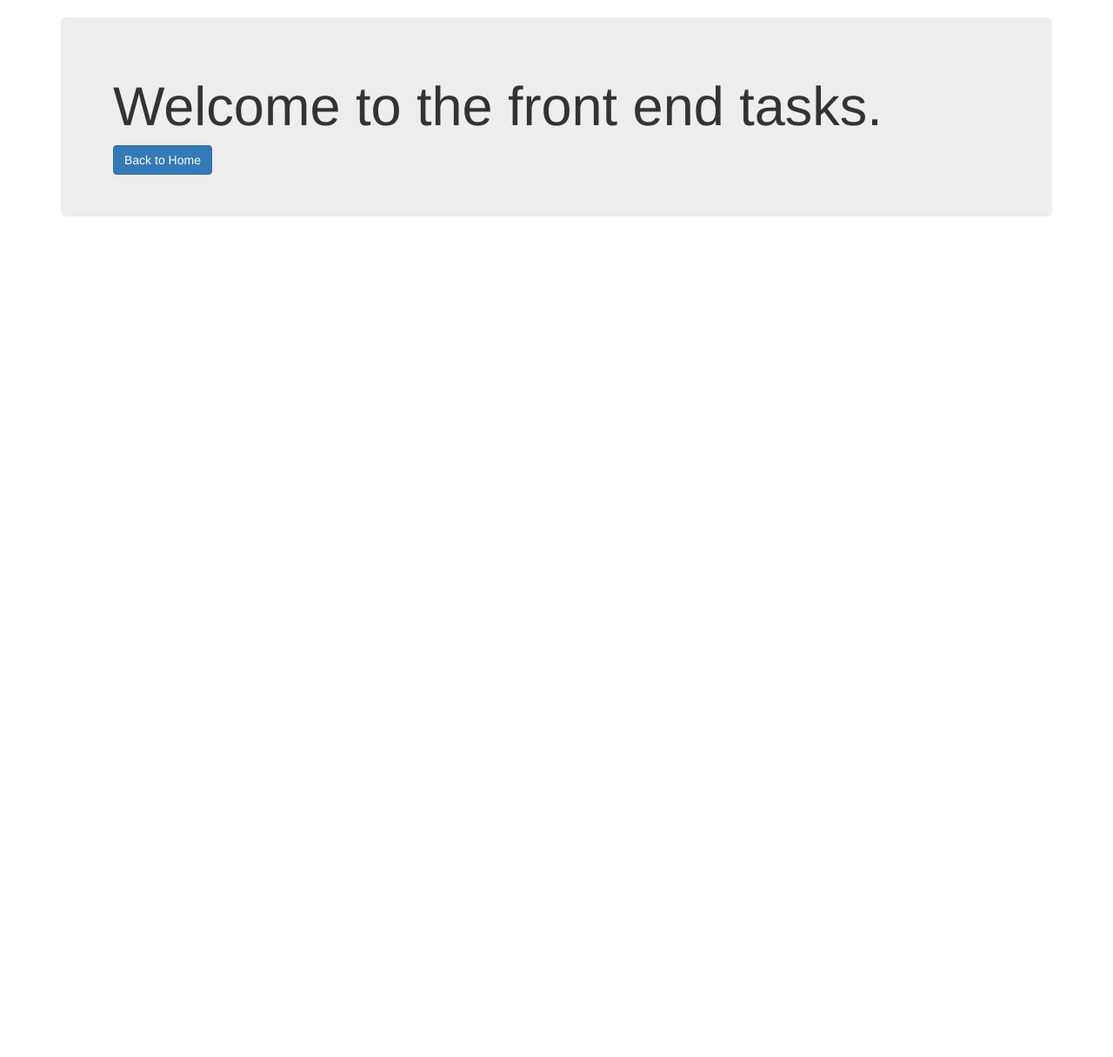
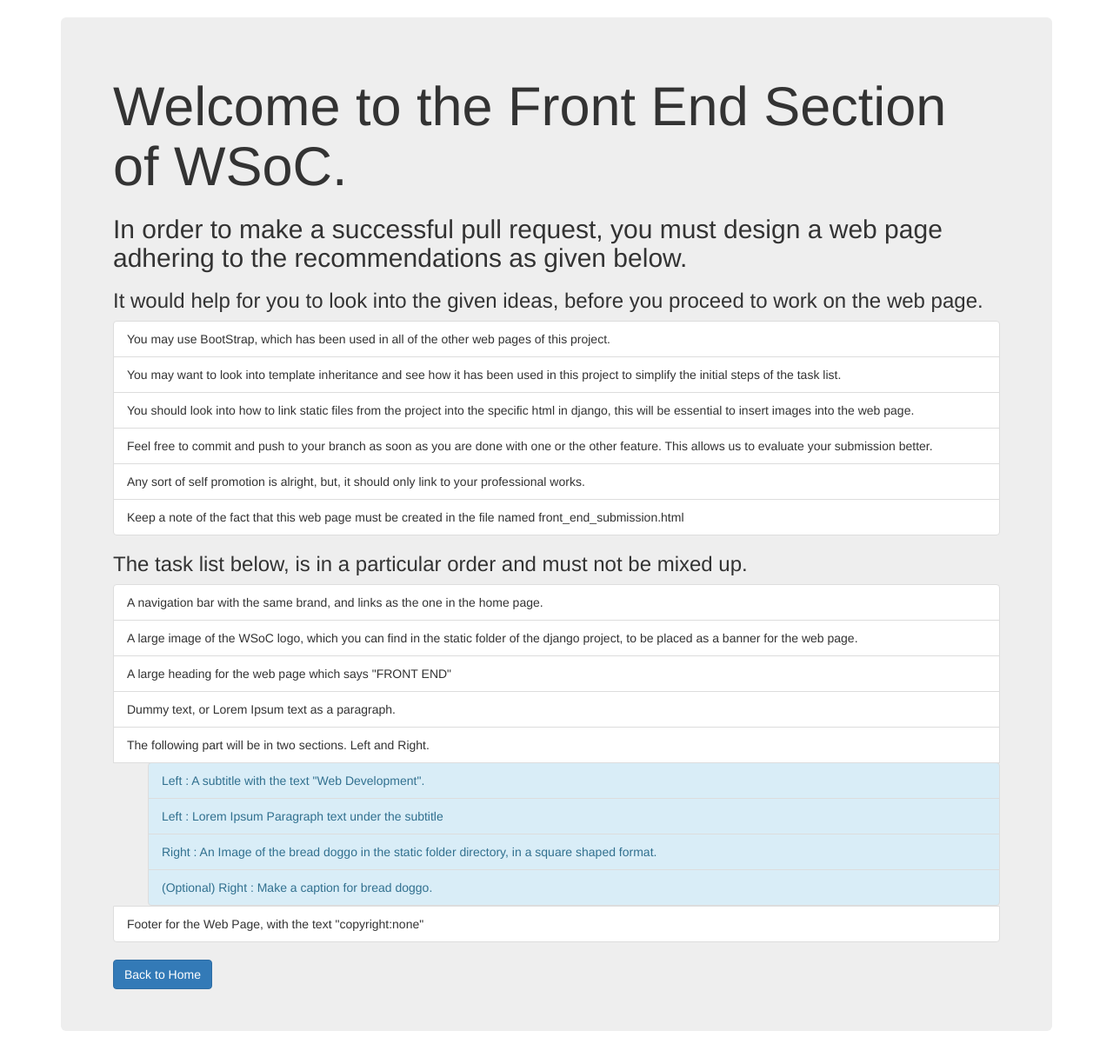
Before and after one commit to tatiniG/WSoC-TestRepo1, a Django app: page /frontend/ in a window 1280 px wide. Shown: the part 51-1267 px from the top of the page at 87% size. Before the commit the page ends 300 px from the top, so only its background shows below. Run offline with Django 3.2, Linux system fonts and the light colour scheme; some libraries are stand-ins or nearby versions.

Commit message:
Front End Task Completion.

```diff
--- a/slr/basic_app/templates/basic_app/frontend.html
+++ b/slr/basic_app/templates/basic_app/frontend.html
@@ -1,6 +1,32 @@
 {% extends 'basic_app/basic_app_base.html' %}
+{% load static %}
 <title>Front End Page</title>
 {% block body_block %}
-    <h1>Welcome to the front end tasks.</h1>
+    <h1>Welcome to the Front End Section of WSoC.</h1>
+    <h2>In order to make a successful pull request, you must design a web page adhering to the recommendations as given below.</h2>
+    <h3>It would help for you to look into the given ideas, before you proceed to work on the web page.</h3>
+    <ul class="list-group">
+        <li class="list-group-item">You may use BootStrap, which has been used in all of the other web pages of this project.</li>
+        <li class="list-group-item">You may want to look into template inheritance and see how it has been used in this project to simplify the initial steps of the task list.</li>
+        <li class="list-group-item">You should look into how to link static files from the project into the specific html in django, this will be essential to insert images into the web page.</li>
+        <li class="list-group-item">Feel free to commit and push to your branch as soon as you are done with one or the other feature. This allows us to evaluate your submission better.</li>
+        <li class="list-group-item">Any sort of self promotion is alright, but, it should only link to your professional works.</li>
+        <li class="list-group-item">Keep a note of the fact that this web page must be created in the file named front_end_submission.html</li>
+    </ul>
+    <h3>The task list below, is in a particular order and must not be mixed up.</h3>
+    <ul class="list-group">
+        <li class="list-group-item">A navigation bar with the same brand, and links as the one in the home page.</li>
+        <li class="list-group-item">A large image of the WSoC logo, which you can find in the static folder of the django project, to be placed as a banner for the web page.</li>
+        <li class="list-group-item">A large heading for the web page which says "FRONT END"</li>
+        <li class="list-group-item">Dummy text, or Lorem Ipsum text as a paragraph.</li>
+        <li class="list-group-item">The following part will be in two sections. Left and Right.</li>
+        <ul>
+            <li class="list-group-item list-group-item-info">Left : A subtitle with the text "Web Development".</li>
+            <li class="list-group-item list-group-item-info">Left : Lorem Ipsum Paragraph text under the subtitle</li>
+            <li class="list-group-item list-group-item-info">Right : An Image of the bread doggo in the static folder directory, in a square shaped format.</li>
+            <li class="list-group-item list-group-item-info">(Optional) Right : Make a caption for bread doggo.</li>
+        </ul>
+        <li class="list-group-item">Footer for the Web Page, with the text "copyright:none"</li>
+    </ul>
     <a class="btn btn-primary" href="{% url 'basic_app:index' %}">Back to Home</a>
 {% endblock %}
--- a/slr/slr/settings.py
+++ b/slr/slr/settings.py
@@ -14,7 +14,7 @@ import os
 
 # Build paths inside the project like this: os.path.join(BASE_DIR, ...)
 BASE_DIR = os.path.dirname(os.path.dirname(os.path.abspath(__file__)))
-
+STATIC_DIR = os.path.join(BASE_DIR, 'static')
 
 # Quick-start development settings - unsuitable for production
 # See https://docs.djangoproject.com/en/3.0/howto/deployment/checklist/
@@ -120,3 +120,6 @@ USE_TZ = True
 # https://docs.djangoproject.com/en/3.0/howto/static-files/
 
 STATIC_URL = '/static/'
+STATICFILES_DIRS = [
+    STATIC_DIR,
+]
```
Also changed, not shown: slr/static/basic_app/Logo-White-Header.png (added), slr/static/basic_app/Logo-White.png (added), slr/static/basic_app/doggo-bread.jpg (added).
